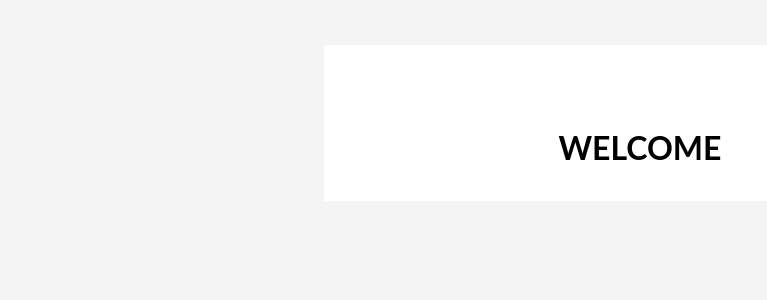
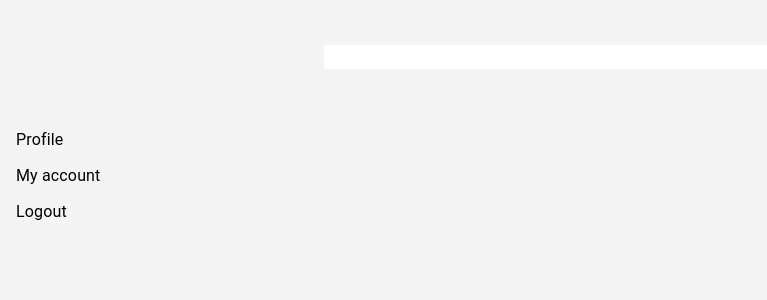
Before and after one commit to Sharon-Liu-go/react_my_app, a React (Create React App) app: page /home in a window 1280 px wide. Shown: the top 300 px of the page, without its empty margins (0-767 px from the left). Built offline with nearby package versions, Linux system fonts and the light colour scheme.

Commit message:
feat: 導入mui

```diff
--- a/package.json
+++ b/package.json
@@ -3,6 +3,10 @@
   "version": "0.1.0",
   "private": true,
   "dependencies": {
+    "@emotion/react": "^11.11.0",
+    "@emotion/styled": "^11.11.0",
+    "@mui/material": "^5.13.2",
+    "@mui/styled-engine-sc": "^5.12.0",
     "@testing-library/jest-dom": "^5.16.5",
     "@testing-library/react": "^13.4.0",
     "@testing-library/user-event": "^13.5.0",
--- a/src/App.jsx
+++ b/src/App.jsx
@@ -3,15 +3,26 @@ import { BrowserRouter, Route, Routes } from 'react-router-dom';
 import { LoginPage, SignUpPage, HomePage } from './pages';
 function App() {
   return (
+    <div>
       <div className="app">
         <BrowserRouter>
           <Routes>
             <Route path="login" element={<LoginPage />} />
             <Route path="signup" element={<SignUpPage />} />
+            {/* <Route path="home" element={<HomePage />} /> */}
+          </Routes>
+        </BrowserRouter>
+      </div>
+
+      <div>
+        <BrowserRouter>
+          <Routes>
             <Route path="home" element={<HomePage />} />
           </Routes>
         </BrowserRouter>
       </div>
+    </div>
+
   );
 }
 export default App;
--- a/src/pages/HomePage.jsx
+++ b/src/pages/HomePage.jsx
@@ -6,14 +6,61 @@ import {
 } from '../components/common/auth.styled';
 import { ACLogoIcon } from '../assets/images';
 import { AuthInput } from '../components';
+import * as React from 'react';
+import Button from '@mui/material/Button';
+import ClickAwayListener from '@mui/material/ClickAwayListener';
+import Grow from '@mui/material/Grow';
+import Paper from '@mui/material/Paper';
+import Popper from '@mui/material/Popper';
+import MenuItem from '@mui/material/MenuItem';
+import MenuList from '@mui/material/MenuList';
+import Stack from '@mui/material/Stack';
 
 const HomePage = () => {
+  const [open, setOpen] = React.useState(false);
+  const anchorRef = React.useRef(null);
+
+  const handleToggle = () => {
+    setOpen((prevOpen) => !prevOpen);
+  };
+
+  const handleClose = (event) => {
+    if (anchorRef.current && anchorRef.current.contains(event.target)) {
+      return;
+    }
+
+    setOpen(false);
+  };
+
+  function handleListKeyDown(event) {
+    if (event.key === 'Tab') {
+      event.preventDefault();
+      setOpen(false);
+    } else if (event.key === 'Escape') {
+      setOpen(false);
+    }
+  }
+
+  // return focus to the button when we transitioned from !open -> open
+  const prevOpen = React.useRef(open);
+  React.useEffect(() => {
+    if (prevOpen.current === true && open === false) {
+      anchorRef.current.focus();
+    }
+
+    prevOpen.current = open;
+  }, [open]);
+
   return (
-    <AuthContainer>
-      <div>
-      </div>
-      <h1>WELCOME</h1>
-    </AuthContainer>
+    <Stack direction="row" spacing={2}>
+
+      <MenuList>
+        <MenuItem>Profile</MenuItem>
+        <MenuItem>My account</MenuItem>
+        <MenuItem>Logout</MenuItem>
+      </MenuList>
+
+    </Stack>
   );
 };
 
```
Also changed, not shown: 1 other file (tests, documents, lock files or other folders). Lines whose indentation alone changed are shown as unchanged.
